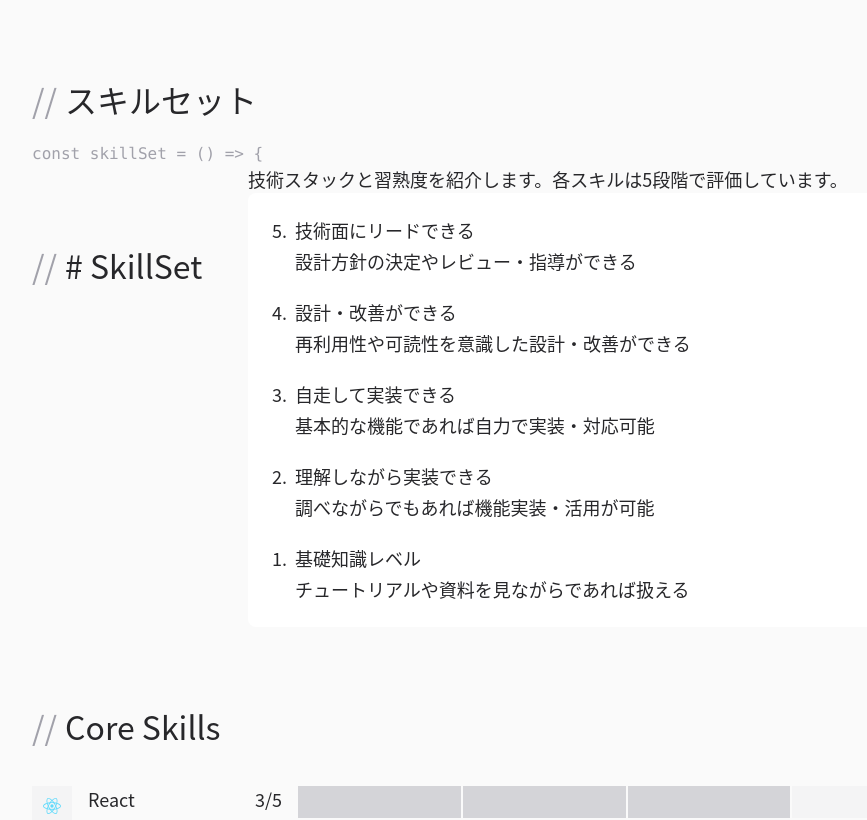
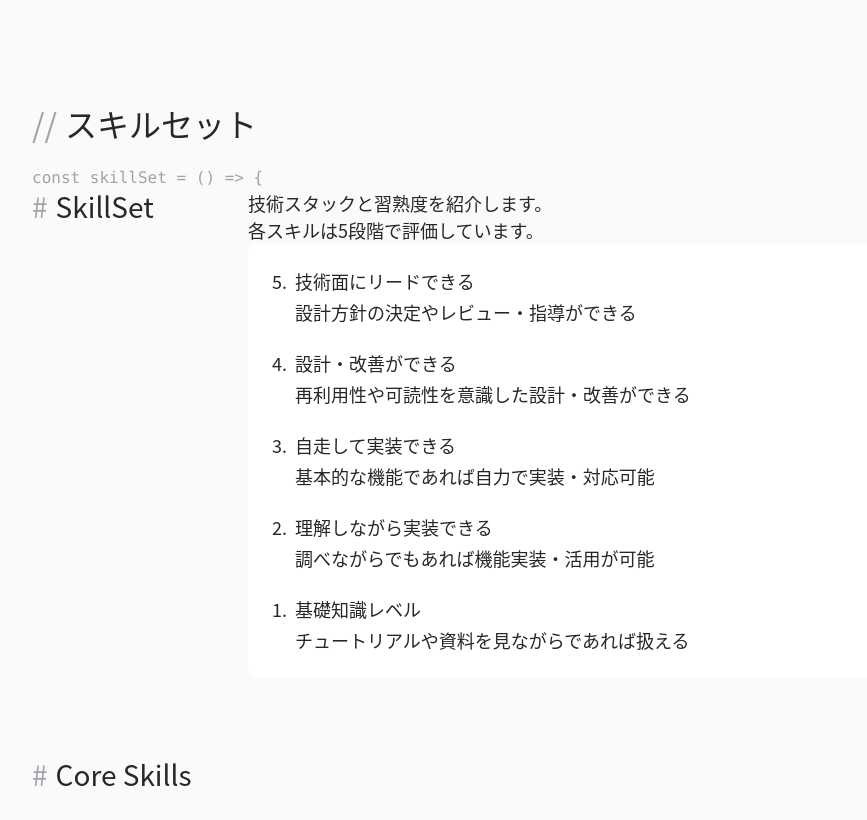
Before and after one commit to chika-create/portfolio, a Next.js app: page /skill in a window 1280 px wide. Shown: the top 820 px of the page, without its empty margins (64-931 px from the left). Built offline with nearby package versions, Linux system fonts and the light colour scheme.

Commit message:
✨ タイトル周りのスタイルをFigmaの設定に合わせる

```diff
--- a/components/Skill/Skill.tsx
+++ b/components/Skill/Skill.tsx
@@ -9,10 +9,13 @@ export const Skill = () => {
     <>
       <section className={skillStyles.skillSummary}>
         <div className={skillStyles.skillSummary__title}>
-          <Title level="h2"># SkillSet</Title>
+          <Title level="h2">SkillSet</Title>
         </div>
         <div className={skillStyles.skillSummary__levelGuide}>
-          <p>技術スタックと習熟度を紹介します。各スキルは5段階で評価しています。</p>
+          <p>
+            技術スタックと習熟度を紹介します。<br />
+            各スキルは5段階で評価しています。
+          </p>
           <LevelGuide levelGuide={levelGuide} />
         </div>
       </section>
--- a/pages/skill/index.tsx
+++ b/pages/skill/index.tsx
@@ -10,7 +10,7 @@ export default function Skill() {
     <>
       <main className={pageStyles.main}>
         <section>
-          <Title level="h2">スキルセット</Title>
+          <Title level="h1">スキルセット</Title>
           <code className={pageStyles.codeText}>const skillSet = () =&gt; {'{'}</code>
           <SkillComponent />
           <code className={pageStyles.codeText}>{"}"}</code>
--- a/styles/common/globals.scss
+++ b/styles/common/globals.scss
@@ -35,6 +35,7 @@ samp {
 h1, h2, h3, h4, h5, h6, ul, ol, p, figure {
   margin: 0;
   padding: 0;
+  font-weight: normal;
 }
 
 a {
--- a/styles/parts/title.module.scss
+++ b/styles/parts/title.module.scss
@@ -2,15 +2,9 @@
 @import "../common/variables.scss";
 
 .h1 {
-  font-size: 3rem;
-  font-weight: normal;
-}
-
-.h2 {
   font-size: 2rem;
-  font-weight: normal;
   line-height: 1.2;
-  margin-top: 5rem;
+  margin-top: 6.5rem;
 
   &::before {
     content: "\2f\2f";
@@ -20,25 +14,34 @@
   }
 }
 
+.h2 {
+  font-size: 1.75rem;
+  line-height: 1.2;
+
+  &::before {
+    content: "\0023";
+    color: map-get($gray, "400");
+    font-weight: 200;
+    margin-right: 0.5rem;
+  }
+}
+
 .h3 {
-  font-size: 1.5rem;
-  font-weight: normal;
+  font-size: 1.625rem;
   line-height: 1.2;
-  margin-top: 1.5rem;
 }
 
 @media (max-width: $breakpoint-sp) {
   .h1 {
     font-size: 1.75rem;
+    margin-top: 3.5rem;
   }
 
   .h2 {
-    font-size: 1.5rem;
-    margin-top: 4rem;
+    font-size: 1.625rem;
   }
 
   .h3 {
-    font-size: 1.25rem;
-    margin-top: 1.25rem;
+    font-size: 1.5rem;
   }
 }
```
